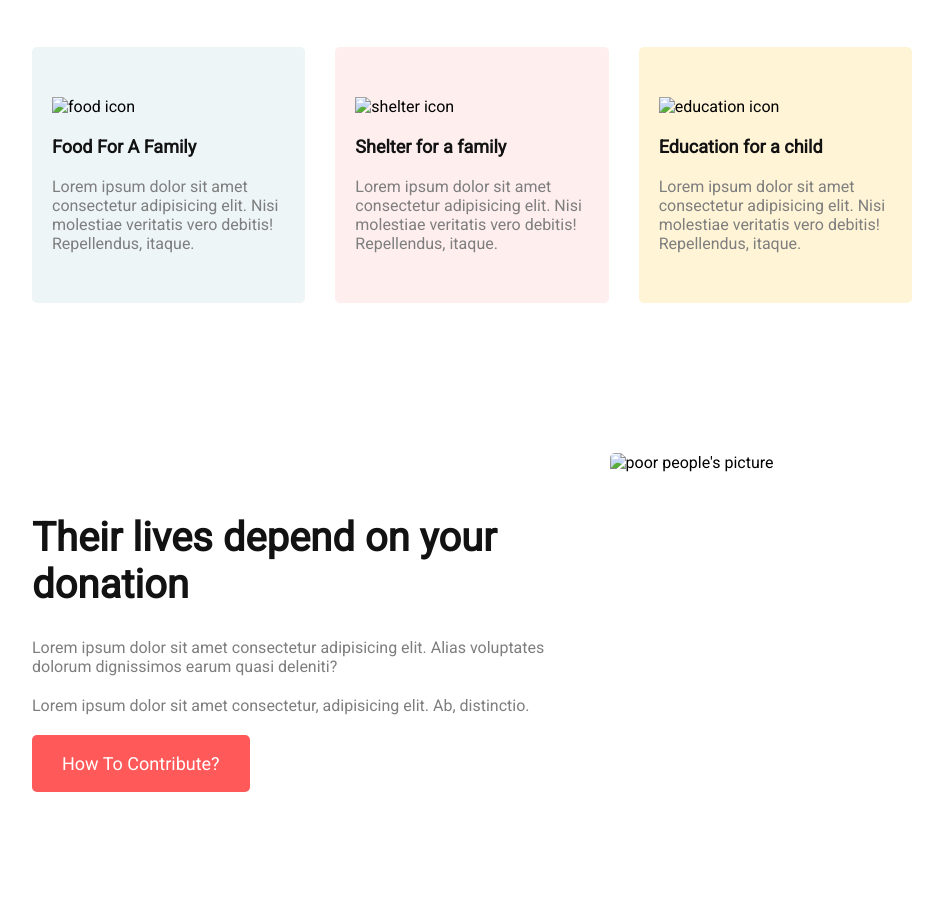
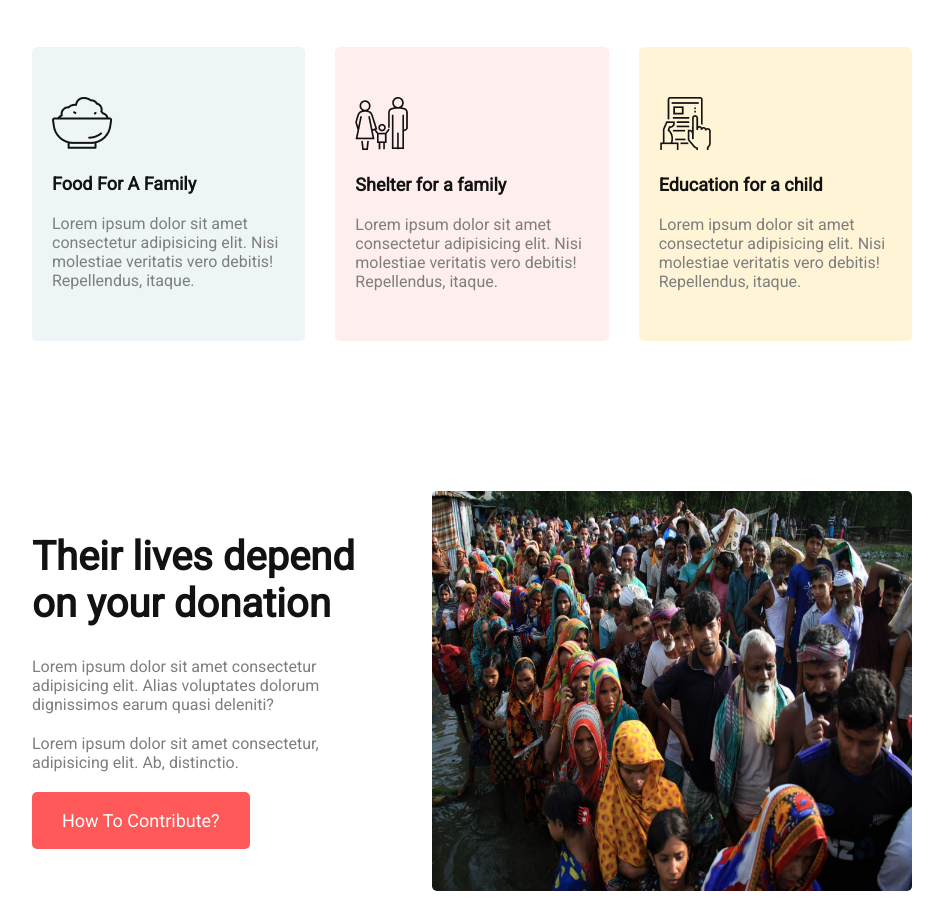
Before and after one commit to Zahid-BM/donate-today, a plain HTML site: page index.html in a window 1280 px wide. Shown: the part 1628-2552 px from the top of the page, without its empty margins (168-1111 px from the left). Drawn offline with Linux system fonts and the light colour scheme; the site is published under a folder, as on GitHub Pages, so addresses that start at the root find nothing.

Commit message:
Alhamdulillah as github hosted site doesn't show images I have updated the images path from /resources to resources/images

```diff
--- a/index.html
+++ b/index.html
@@ -51,17 +51,17 @@
             <p class="donate-description">Lorem ipsum dolor sit amet consectetur adipisicing elit. Saepe quam dolorum officia hic numquam enim non, atque, aliquid eligendi tempora, voluptate ad optio aliquam repudiandae nobis iure amet nisi assumenda nemo nostrum explicabo? Odio sed quidem porro fugit dolor debitis.</p>
             <div class="donate-card-container">
                 <div class="food-card">
-                    <img src="/resources/icons/food.png" alt="food icon">
+                    <img src="resources/icons/food.png" alt="food icon">
                     <h6 class="card-title">Food For A Family</h6>
                     <p class="card-description">Lorem ipsum dolor sit amet consectetur adipisicing elit. Nisi molestiae veritatis vero debitis! Repellendus, itaque.</p>
                 </div>
                 <div class="shelter-card">
-                    <img src="/resources/icons/shelter.png" alt="shelter icon">
+                    <img src="resources/icons/shelter.png" alt="shelter icon">
                     <h6 class="card-title">Shelter for a family</h6>
                     <p class="card-description">Lorem ipsum dolor sit amet consectetur adipisicing elit. Nisi molestiae veritatis vero debitis! Repellendus, itaque.</p>
                 </div>
                 <div class="education-card">
-                    <img src="/resources/icons/Frame-1.png" alt="education icon">
+                    <img src="resources/icons/Frame-1.png" alt="education icon">
                     <h6 class="card-title">Education for a child</h6>
                     <p class="card-description">Lorem ipsum dolor sit amet consectetur adipisicing elit. Nisi molestiae veritatis vero debitis! Repellendus, itaque.</p>
                 </div>
@@ -80,13 +80,13 @@
                     </p>
                     <button class="primary-btn">How To Contribute?</button>
                 </div>
-                <img class="flex-image" src="/resources/images/donation7.jpg" alt="poor people's picture">
+                <img class="flex-image" src="resources/images/donation7.jpg" alt="poor people's picture">
             </div>
         </section>
 
         <section class="survive">
             <div class="flex-container">
-                <img class="flex-image" src="/resources/images/donation13.jpg" alt="">
+                <img class="flex-image" src="resources/images/donation13.jpg" alt="poor people's picture">
                 <div class="flex-data">
                     <h2 class="flex-title">Their lives depend on your donation</h2>
                     <p class="flex-text">
```
Also changed, not shown: 1 other file.
